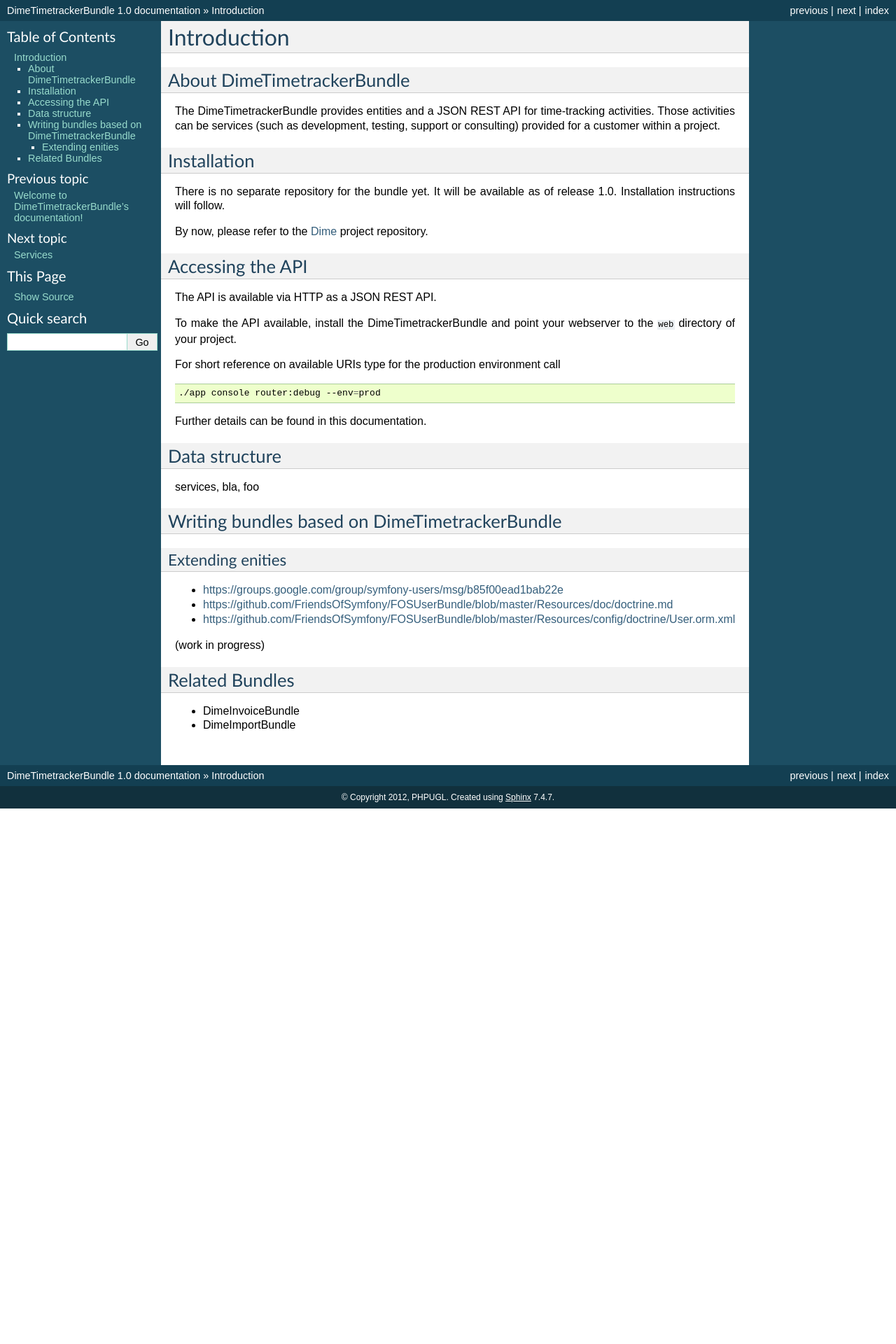
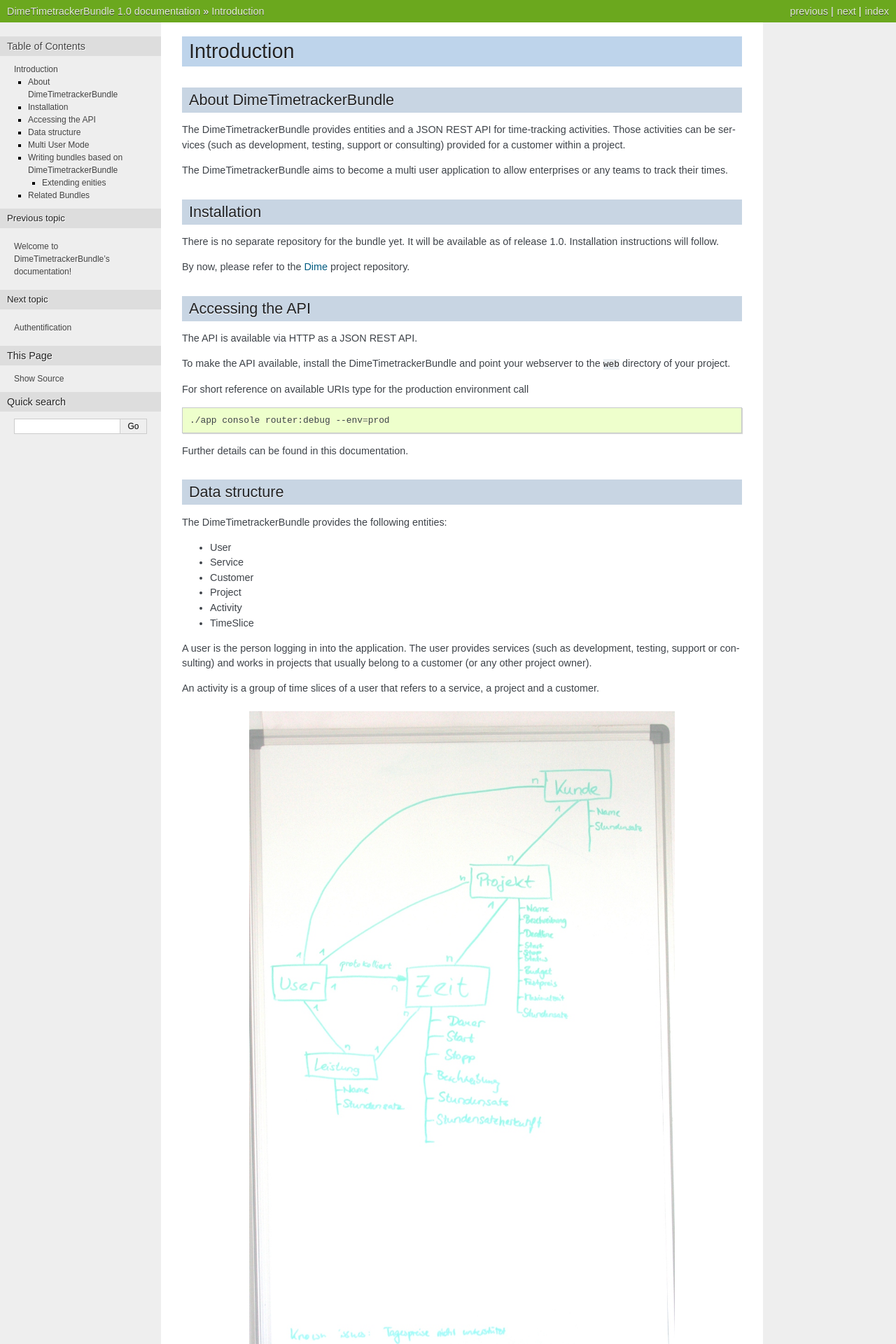
Before and after one commit to phpugl/DimeTimetrackerBundle, a Sphinx documentation site: the page built from Resources/doc/introduction.rst, in a window 1280 px wide. Shown: the top 1920 px of the page at 70% size. Built offline with Sphinx 7.4.7, drawn with Linux system fonts in a browser that asks for light colours; before the commit the page ends 1155 px from its top, so only the background shows below that; some of the changed text lies outside the part shown.

Commit message:
TimetrackerBundle: docs: introduction, slowly approaching to core ...

```diff
--- /dev/null
+++ b/Resources/doc/api/authentification.rst
@@ -0,0 +1,4 @@
+Authentification
+================
+
+Not implemented yet.
--- /dev/null
+++ b/Resources/doc/api/entities/activities.rst
@@ -0,0 +1,2 @@
+Activities
+==========
--- /dev/null
+++ b/Resources/doc/api/entities/customers.rst
@@ -0,0 +1,2 @@
+Customers
+=========
--- /dev/null
+++ b/Resources/doc/api/entities/projects.rst
@@ -0,0 +1,2 @@
+Projects
+========
--- /dev/null
+++ b/Resources/doc/api/entities/services.rst
@@ -0,0 +1,2 @@
+Services
+========
--- /dev/null
+++ b/Resources/doc/api/entities/timeslices.rst
@@ -0,0 +1,2 @@
+Timeslices
+==========
--- a/Resources/doc/api/services.rst
+++ /dev/null
@@ -1,4 +0,0 @@
-Services
-========
-
-Services are ... and have ... and can ... you might ...
--- a/Resources/doc/conf.py
+++ b/Resources/doc/conf.py
@@ -91,7 +91,7 @@ pygments_style = 'sphinx'
 
 # The theme to use for HTML and HTML Help pages.  See the documentation for
 # a list of builtin themes.
-html_theme = 'default'
+html_theme = 'nature'
 
 # Theme options are theme-specific and customize the look and feel of a theme
 # further.  For a list of options available for each theme, see the
--- a/Resources/doc/introduction.rst
+++ b/Resources/doc/introduction.rst
@@ -4,12 +4,19 @@ Introduction
 About DimeTimetrackerBundle
 ---------------------------
 
-The DimeTimetrackerBundle provides entities and a JSON REST API for time-tracking activities. Those activities can be services (such as development, testing, support or consulting) provided for a customer within a project.
+The DimeTimetrackerBundle provides entities and a JSON REST API for
+time-tracking activities. Those activities can be services (such as
+development, testing, support or consulting) provided for a customer within a
+project.
+
+The DimeTimetrackerBundle aims to become a multi user application to allow
+enterprises or any teams to track their times.
 
 Installation
 ------------
 
-There is no separate repository for the bundle yet. It will be available as of release 1.0. Installation instructions will follow.
+There is no separate repository for the bundle yet. It will be available as of
+release 1.0. Installation instructions will follow.
 
 By now, please refer to the Dime_ project repository.
 
@@ -18,7 +25,8 @@ Accessing the API
 
 The API is available via HTTP as a JSON REST API.
 
-To make the API available, install the DimeTimetrackerBundle and point your webserver to the ``web`` directory of your project.
+To make the API available, install the DimeTimetrackerBundle and point your
+webserver to the ``web`` directory of your project.
 
 For short reference on available URIs type for the production environment call
 
@@ -31,10 +39,49 @@ Further details can be found in this documentation.
 Data structure
 --------------
 
-services, bla, foo
+The DimeTimetrackerBundle provides the following entities:
+
+* User
+* Service
+* Customer
+* Project
+* Activity
+* TimeSlice
+
+A user is the person logging in into the application. The user provides
+services (such as development, testing, support or consulting) and works in
+projects that usually belong to a customer (or any other project owner).
+
+An activity is a group of time slices of a user that refers to a
+service, a project and a customer.
+
+
+.. figure:: images/schema.jpg
+   :scale: 66 %
+   :alt: ERM
+
+   ERM visualizing the entities
+
+TODO: replace ERM with add Workbench schema (depends on `Issue #36`_)
+
+Multi User Mode
+---------------
+
+The DimeTimetrackerBundle aims to become a multi user application to allow
+enterprises or any teams to track their times.
+
+The first step towards this will be a better authentification using the
+JMSSecurityExtraBundle_.
+
+A second step could be shared projects.
 
 Writing bundles based on DimeTimetrackerBundle
 ----------------------------------------------
+
+Writing bundles that are based on or extend DimeTimetrackerBundle is
+possible and desired. The official Symfony 2 documentation is a good
+reference to start on how to use or override Bundles. If you like, contact
+us to share ideas.
 
 Extending enities
 ~~~~~~~~~~~~~~~~~
```
Also changed, not shown: other parts of Resources/doc/introduction.rst (+3 -0 lines), Resources/doc/index.rst (+8 -2 lines), Resources/doc/images/schema.jpg (added).
